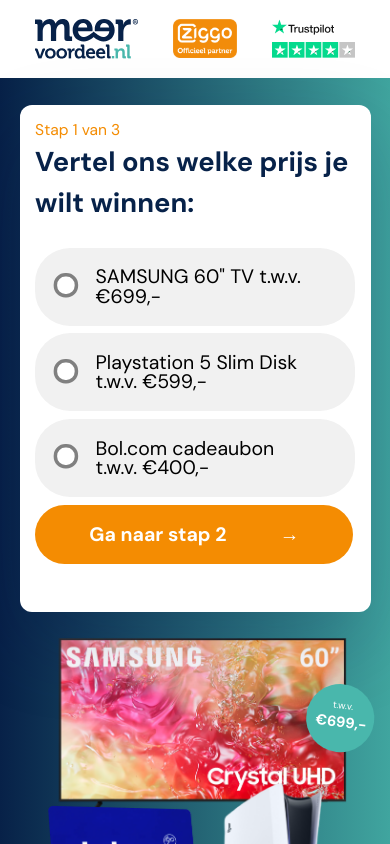
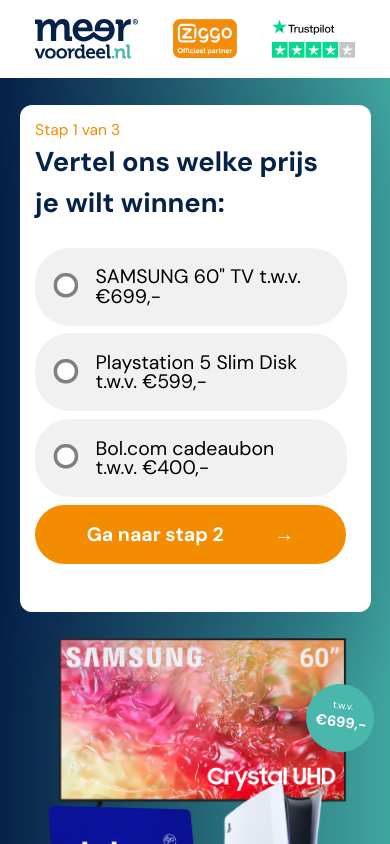
Before and after one commit to MorrisJansen/ziggo-direct, a Vue app: page /Pagina1 in a window 390 px wide. Shown: the top 844 px of the page. Built offline with nearby package versions, Linux system fonts and the light colour scheme.

Commit message:
kleine aanpassingen paddinng etc

```diff
--- a/src/views/Pagina1.vue
+++ b/src/views/Pagina1.vue
@@ -311,9 +311,9 @@
 }
 
 .container-inhoud-witte-container {
-    padding-left: 4vw!important;
-    padding-top: 4vw!important;
-    padding-right: 4vw!important;
+    padding-left: 6vw!important;
+    padding-top: 7vw!important;
+    padding-right: 6vw!important;
 }
 
 .stap-pagina-1 {
--- a/src/views/Pagina6.vue
+++ b/src/views/Pagina6.vue
@@ -1167,7 +1167,7 @@
 
 
     .container-afbeeldingen-en-prijs-mobiel-6 {
-        margin-top: -20vw!important;
+        margin-top: -32vw!important;
     }
 
     .gekozen-prijs {
```
